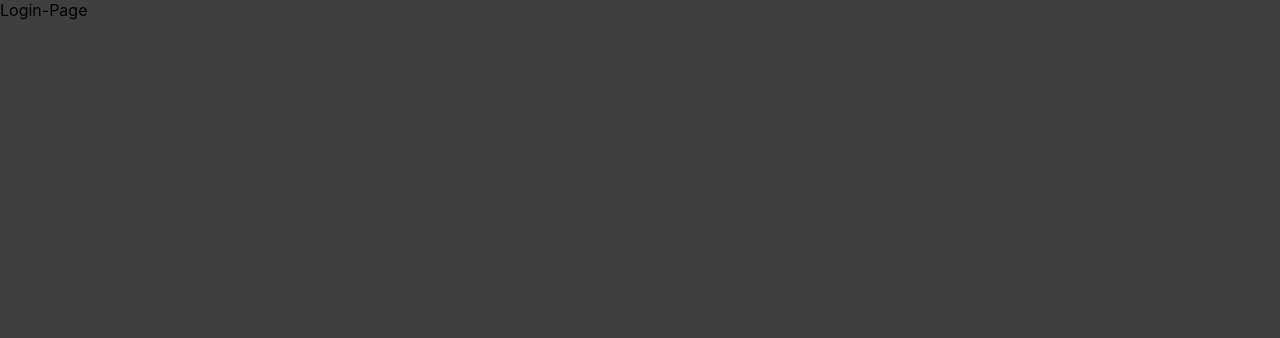
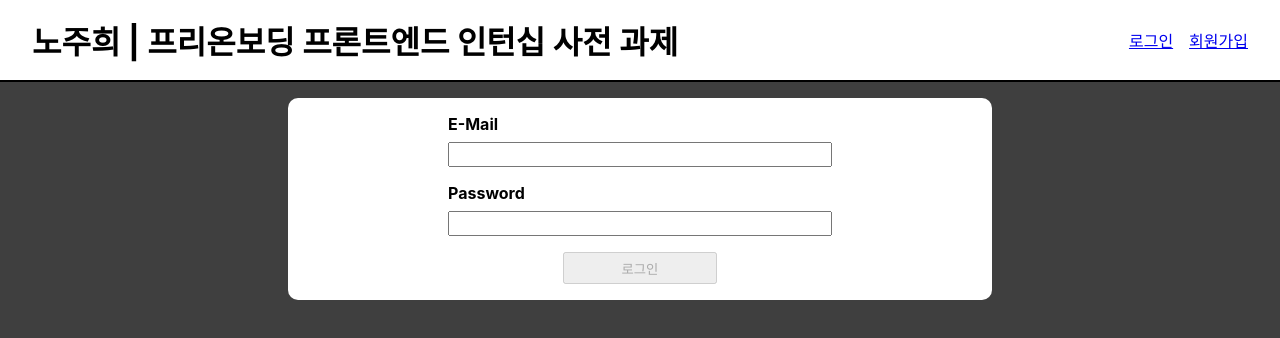
Before and after one commit to jh1109/wanted-pre-onboarding-frontend, a React (Create React App) app: page /signin in a window 1280 px wide. Shown: the top 338 px of the page. Built offline with nearby package versions, Linux system fonts and the light colour scheme.

Commit message:
style: 로그인 페이지 레이아웃

```diff
--- a/src/pages/LoginPage.js
+++ b/src/pages/LoginPage.js
@@ -1,7 +1,20 @@
-import React from 'react';
+import React, { Fragment } from 'react';
+import Header from '../components/header/Header';
+import AuthForm from '../components/authority/AuthForm';
 
 const LoginPage = () => {
-  return <div>Login-Page</div>;
+  const loginSubmitHandler = (e) => {
+    e.preventDefault();
+    console.log('로그인 버튼 클릭!');
+  };
+  return (
+    <Fragment>
+      <Header />
+      <main>
+        <AuthForm onSubmit={loginSubmitHandler} btnValue="로그인" />
+      </main>
+    </Fragment>
+  );
 };
 
 export default LoginPage;
```
